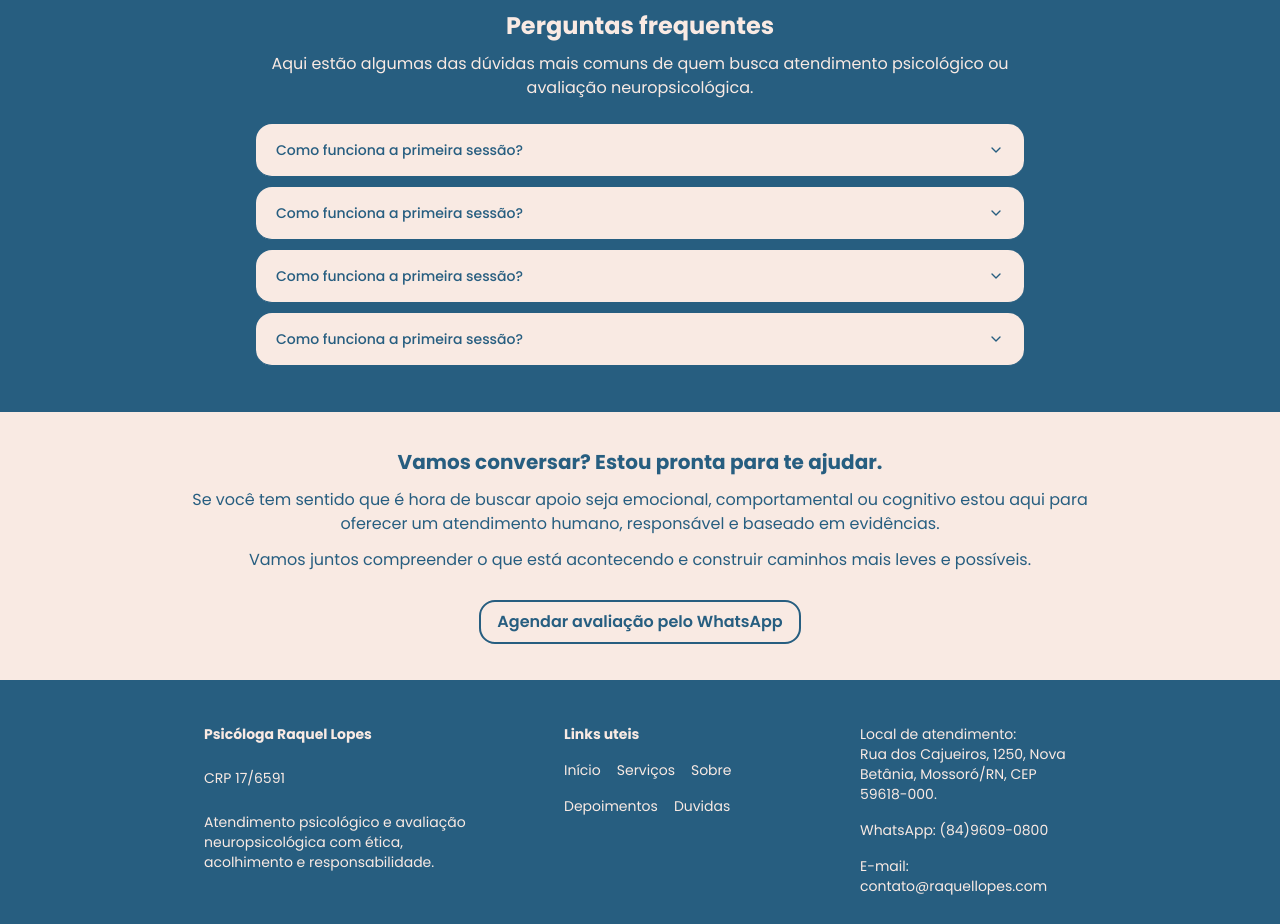
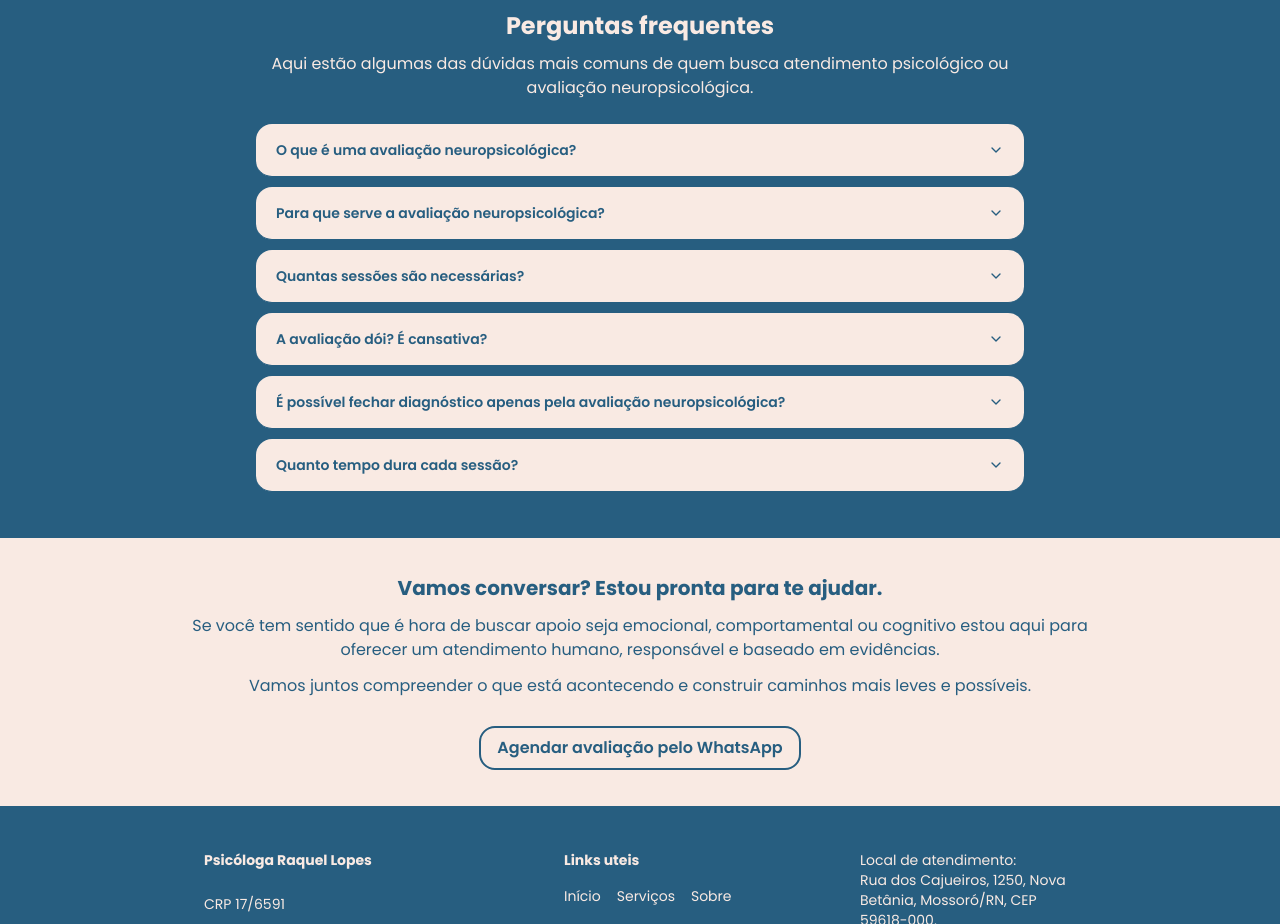
Before and after one commit to Evandro-bz-Junior/Lp-Raquel-Lopes, a Next.js app: page / in a window 1280 px wide. Shown: the part 2920-3844 px from the top of the page. Built offline with nearby package versions, Linux system fonts and the light colour scheme.

Commit message:
add text to fag section

```diff
--- a/src/components/Faq.tsx
+++ b/src/components/Faq.tsx
@@ -11,33 +11,47 @@ export default function Faq() {
             <div className="container mx-auto py-9 flex flex-col items-center justify-center text-warm">
                 <h2 className="text-2xl font-bold">Perguntas frequentes</h2>
                 <span className="w-4/5  lg:w-[800px] text-center mt-2.5">Aqui estão algumas das dúvidas mais comuns de quem busca atendimento psicológico ou avaliação neuropsicológica.</span>
-                <div className="w-4/5 lg:w-3/5 mt-6">
+                <div className="w-4/5 lg:w-3/5 mt-6  no-underline">
                     <Accordion type="single" collapsible >
                         <AccordionItem value="item-1" className="  rounded-2xl px-5 mb-2.5 bg-warm text-primary">
-                            <AccordionTrigger  >Como funciona a primeira sessão?</AccordionTrigger>
+                            <AccordionTrigger  className="font-semibold no-underline">O que é uma avaliação neuropsicológica?</AccordionTrigger>
                             <AccordionContent>
-                                A primeira consulta é um momento para compreender sua demanda, ouvir sua história e definir juntos o melhor caminho terapêutico ou avaliativo.Também explico como funciona o processo, frequência dos encontros e combinados importantes.
+                                É um processo clínico estruturado que investiga o funcionamento do cérebro por meio de testes que avaliam a atenção, a memória, a linguagem, o raciocínio, as funções executivas, o comportamento e os aspectos emocionais. Serve para compreender dificuldades, potencialidades e orientar tratamentos.
                             </AccordionContent>
                         </AccordionItem>
 
                         <AccordionItem value="item-2" className="  rounded-2xl px-5 mb-2.5 bg-warm text-primary">
-                            <AccordionTrigger>Como funciona a primeira sessão?</AccordionTrigger>
+                            <AccordionTrigger className="font-semibold no-underline">Para que serve a avaliação neuropsicológica?</AccordionTrigger>
                             <AccordionContent>
-                                A primeira consulta é um momento para compreender sua demanda, ouvir sua história e definir juntos o melhor caminho terapêutico ou avaliativo.Também explico como funciona o processo, frequência dos encontros e combinados importantes.
+                                Ela ajuda a identificar transtornos como TDAH, dislexia, autismo, dificuldades de aprendizagem, sequelas neurológicas, problemas de memória, entre outros. Também auxilia no planejamento escolar, terapêutico e médico.
                             </AccordionContent>
                         </AccordionItem>
 
                         <AccordionItem value="item-3" className="  rounded-2xl px-5 mb-2.5 bg-warm text-primary">
-                            <AccordionTrigger>Como funciona a primeira sessão?</AccordionTrigger>
+                            <AccordionTrigger className="font-semibold no-underline">Quantas sessões são necessárias?</AccordionTrigger>
                             <AccordionContent>
-                                A primeira consulta é um momento para compreender sua demanda, ouvir sua história e definir juntos o melhor caminho terapêutico ou avaliativo.Também explico como funciona o processo, frequência dos encontros e combinados importantes.
+                                Isso varia de acordo com a idade e a demanda, mas geralmente envolve entre 8 e 12 sessões, incluindo a entrevista inicial, a aplicação de testes, a devolutiva e a entrega do laudo.
                             </AccordionContent>
                         </AccordionItem>
 
                         <AccordionItem value="item-4" className="  rounded-2xl px-5 mb-2.5 bg-warm text-primary">
-                            <AccordionTrigger>Como funciona a primeira sessão?</AccordionTrigger>
+                            <AccordionTrigger className="font-semibold no-underline">A avaliação dói? É cansativa?</AccordionTrigger>
                             <AccordionContent>
-                                A primeira consulta é um momento para compreender sua demanda, ouvir sua história e definir juntos o melhor caminho terapêutico ou avaliativo.Também explico como funciona o processo, frequência dos encontros e combinados importantes.
+                                Não dói. São atividades parecidas com jogos, desenhos, perguntas e desafios. As sessões são planejadas para serem leves e respeitar o ritmo do paciente, especialmente no caso de crianças.
+                            </AccordionContent>
+                        </AccordionItem>
+
+                        <AccordionItem value="item-5" className="  rounded-2xl px-5 mb-2.5 bg-warm text-primary">
+                            <AccordionTrigger className="font-semibold no-underline">É possível fechar diagnóstico apenas pela avaliação neuropsicológica?</AccordionTrigger>
+                            <AccordionContent>
+                                Ela contribui muito, mas o diagnóstico costuma ser integrado com dados médicos, escolares, comportamentais e familiares. A avaliação traz evidências sólidas, mas o diagnóstico final é sempre multidisciplinar.
+                            </AccordionContent>
+                        </AccordionItem>
+
+                        <AccordionItem value="item-6" className="  rounded-2xl px-5 mb-2.5 bg-warm text-primary">
+                            <AccordionTrigger className="font-semibold no-underline">Quanto tempo dura cada sessão?</AccordionTrigger>
+                            <AccordionContent>
+                                Em média, de 50 a 60 minutos. Para crianças pequenas, as sessões podem ser um pouco mais curtas.
                             </AccordionContent>
                         </AccordionItem>
                     </Accordion>
```
